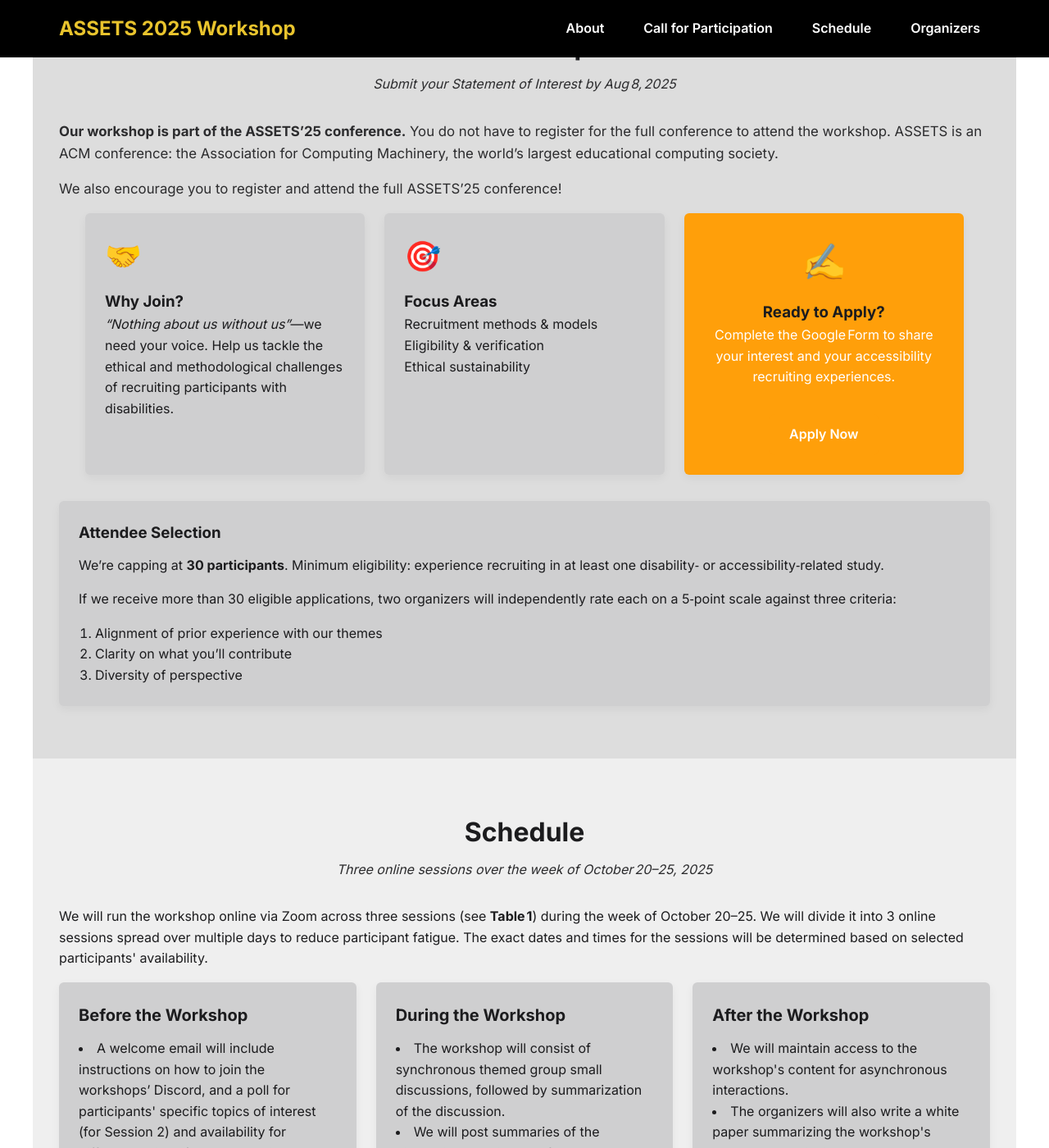
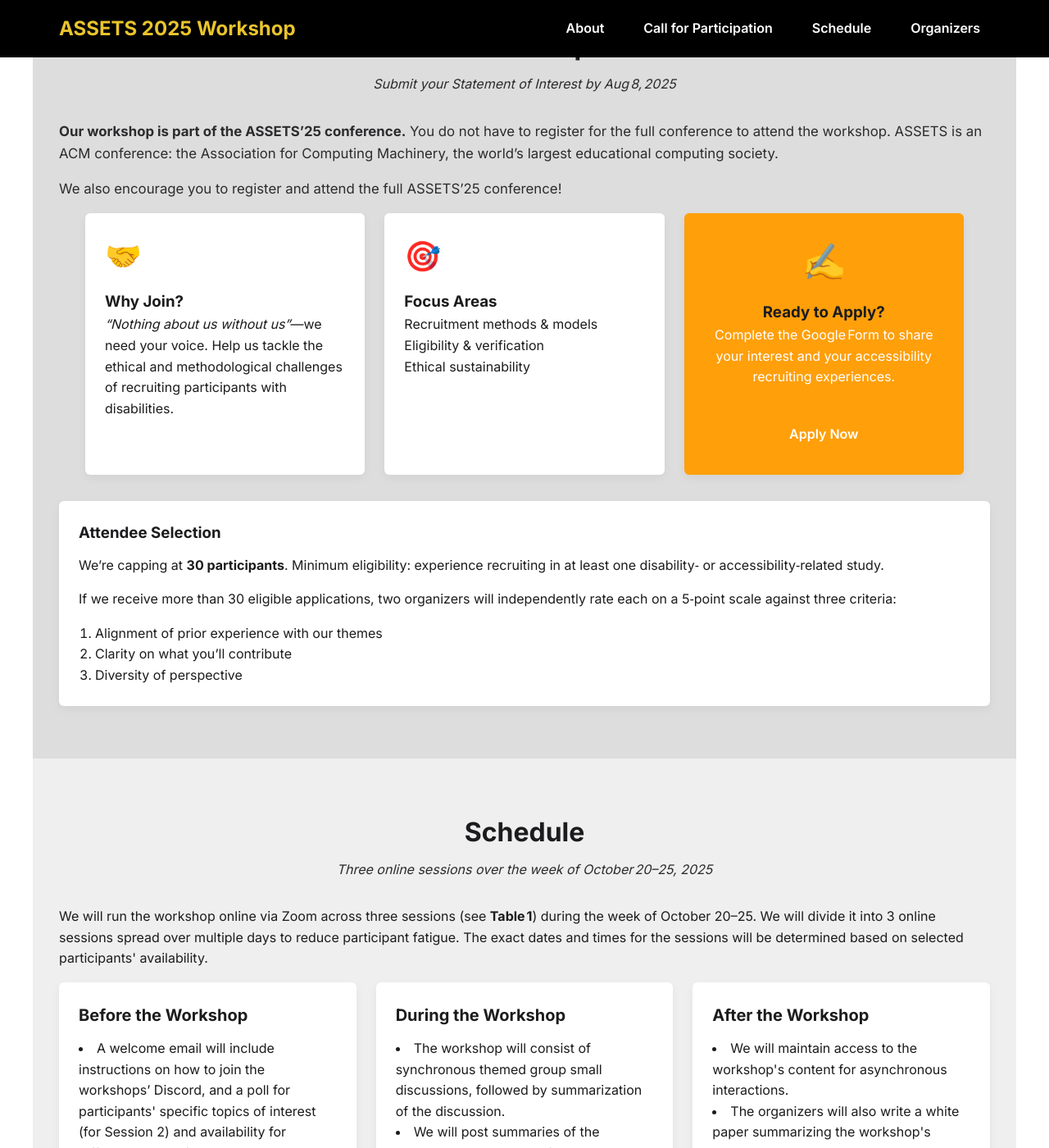
Before and after one commit to assets-recruitment-2025/assets-recruitment-2025.github.io, a Jekyll site: the page built from index.md, in a window 1280 px wide and 1400 px high, scrolled down 1207 px. Shown: the whole window at 82% size. Built offline with Jekyll 4.4.1, drawn with Linux system fonts in a browser that asks for light colours.

Commit message:
Call for Participation

```diff
--- a/assets/css/style.css
+++ b/assets/css/style.css
@@ -7,7 +7,7 @@
 
   /* BACKGROUNDS & SURFACES */
   --clr-bg:        #fff; /* page background */
-  --clr-surface:   #cfcfd0; /* cards, nav, footer */
+  --clr-surface:   #fff; /* cards, nav, footer */
 
   /* TEXT */
   --clr-text:      #1C1C1E; /* primary text */
```
